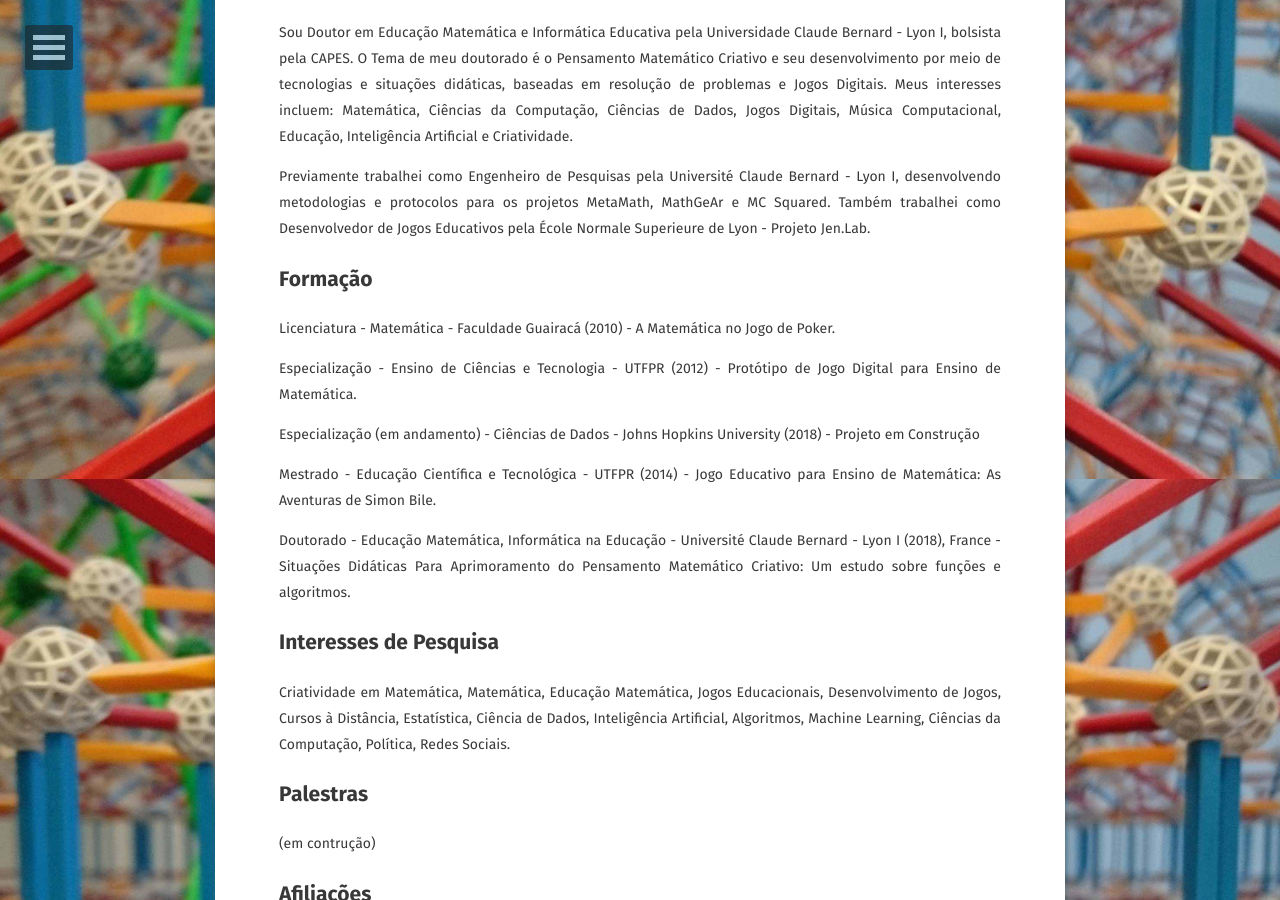
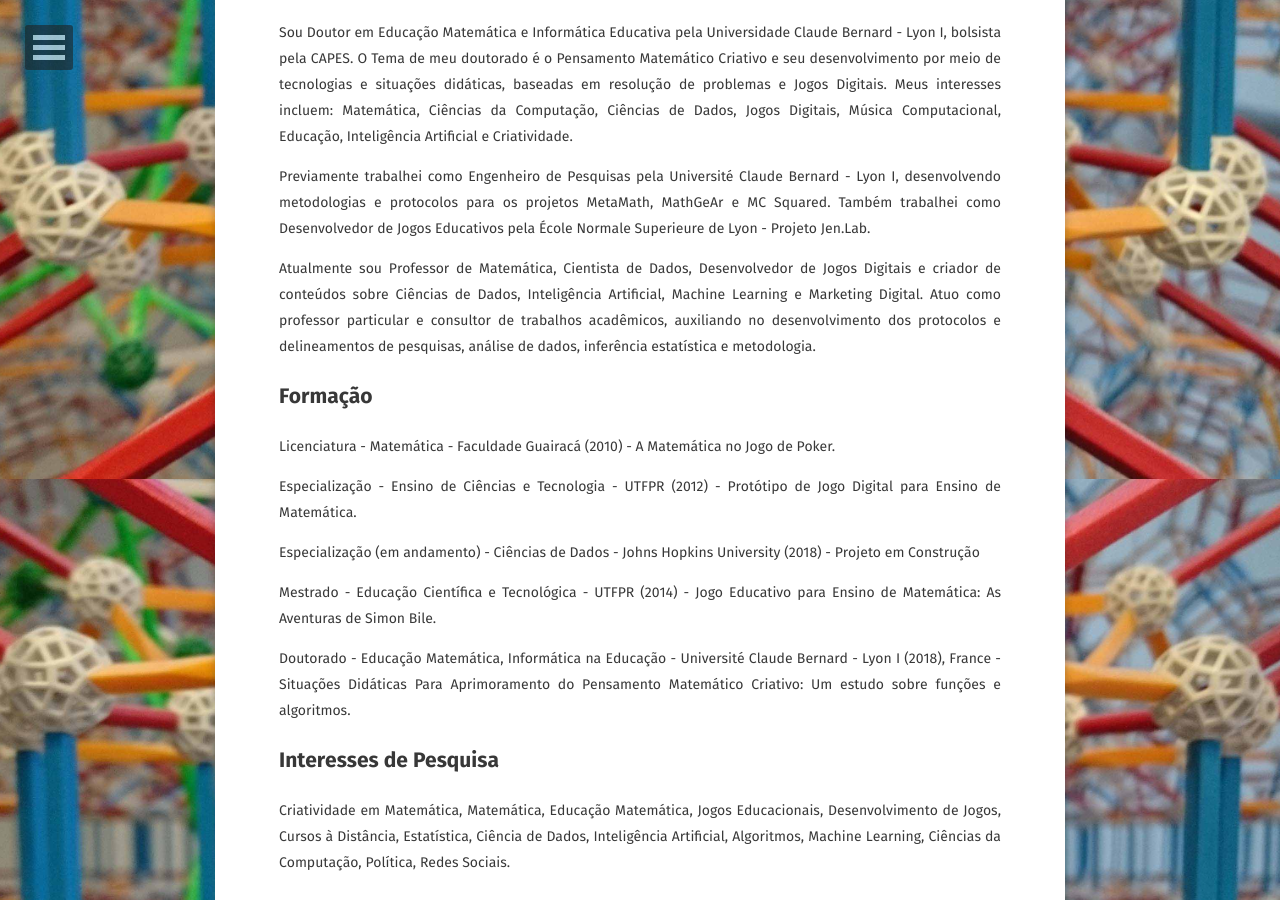
Before and after one commit to meumesmo/meumesmo.github.io, a Jekyll site: the page built from about/index.md, in a window 1280 px wide and 900 px high, scrolled down 421 px. Built offline with Jekyll 4.4.1, drawn with Linux system fonts in a browser that asks for light colours; some web fonts are replaced.

Commit message:
Update index.md

```diff
--- a/about/index.md
+++ b/about/index.md
@@ -13,6 +13,8 @@ comments: false
 Sou Doutor em Educação Matemática e Informática Educativa pela Universidade Claude Bernard - Lyon I, bolsista pela CAPES. O Tema de meu doutorado é o Pensamento Matemático Criativo e seu desenvolvimento por meio de tecnologias e situações didáticas,  baseadas em resolução de problemas e Jogos Digitais. Meus interesses incluem: Matemática, Ciências da Computação, Ciências de Dados, Jogos Digitais, Música Computacional, Educação, Inteligência Artificial e Criatividade.
 
 Previamente trabalhei como Engenheiro de Pesquisas pela Université Claude Bernard - Lyon I, desenvolvendo metodologias e protocolos para os projetos MetaMath, MathGeAr e MC Squared. Também trabalhei como Desenvolvedor de Jogos Educativos pela École Normale Superieure de Lyon - Projeto Jen.Lab.
+
+Atualmente sou Professor de Matemática, Cientista de Dados, Desenvolvedor de Jogos Digitais e criador de conteúdos sobre Ciências de Dados, Inteligência Artificial, Machine Learning e Marketing Digital. Atuo como professor particular e consultor de trabalhos acadêmicos, auxiliando no desenvolvimento dos protocolos e delineamentos de pesquisas, análise de dados, inferência estatística e metodologia.
 
 ## Formação
 
```
